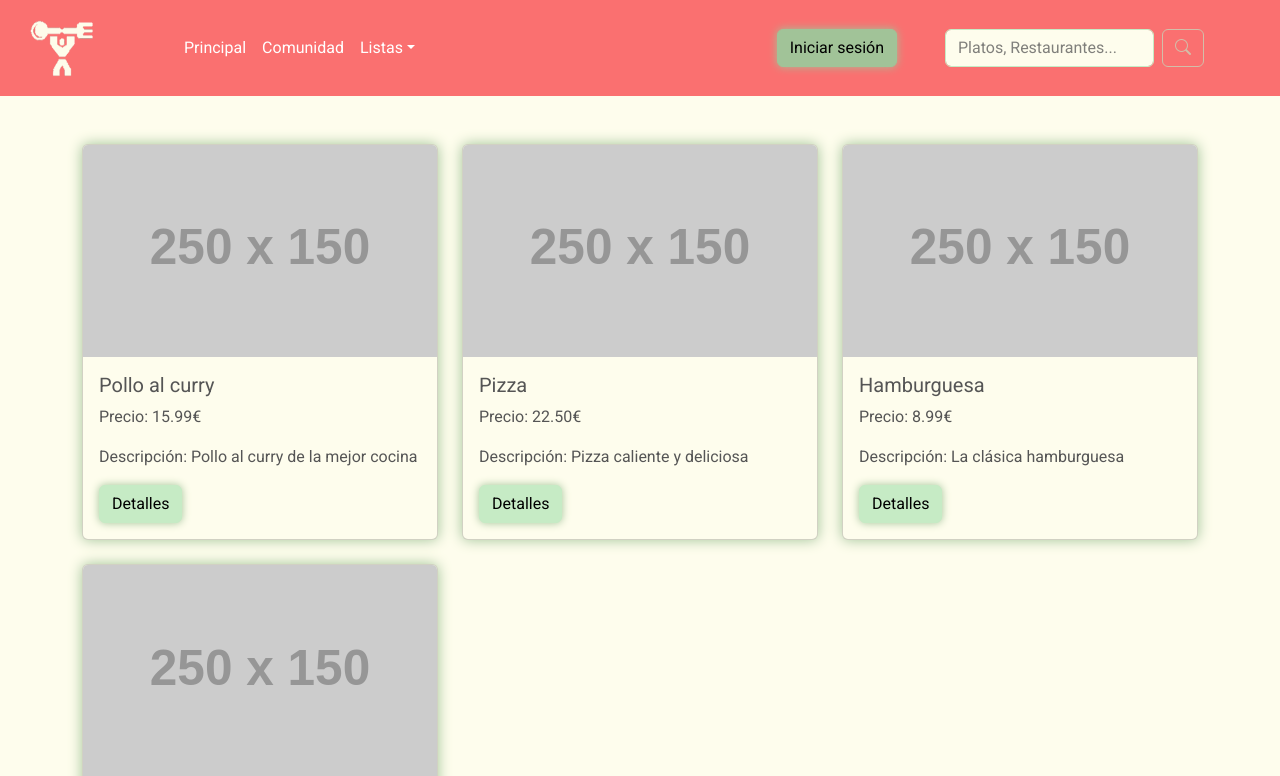
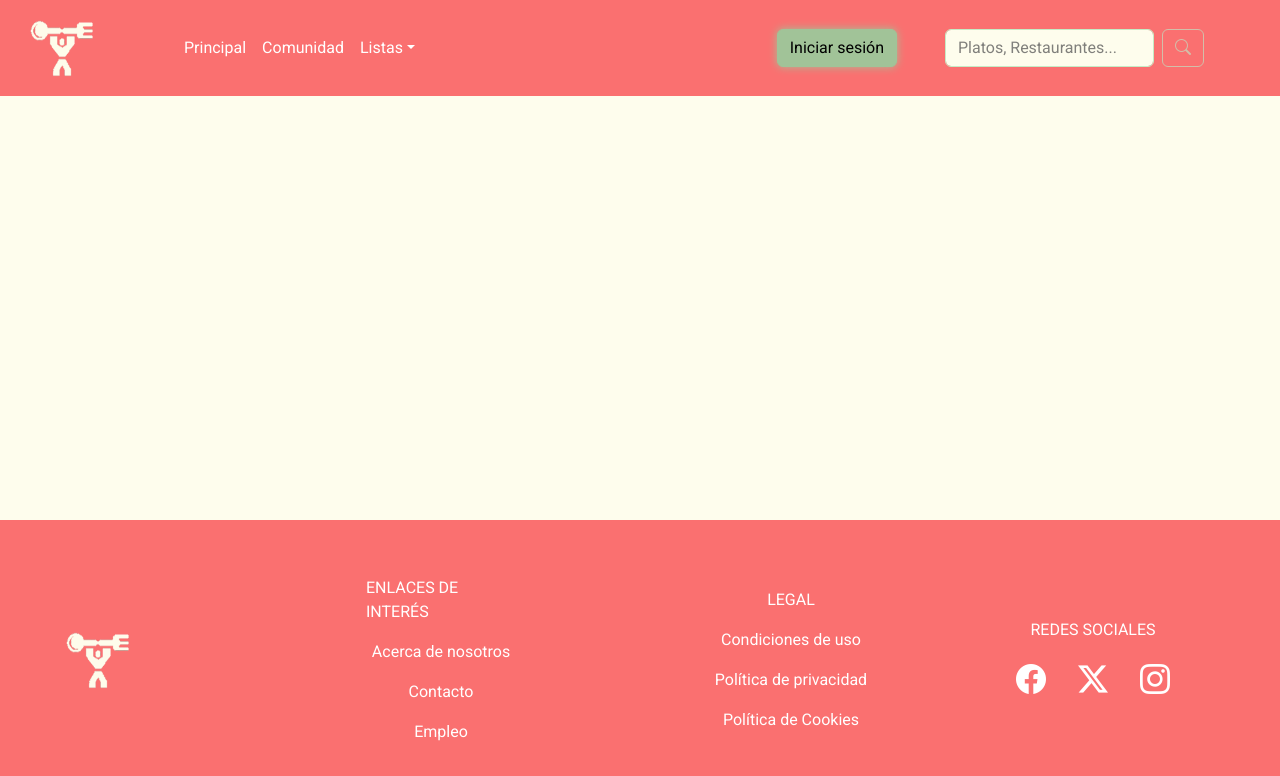
Before and after one commit to KevinB00/nutri-delivery, a React (Vite) app: page /platos in a window 1280 px wide. Shown: the top 776 px of the page. Built offline with nearby package versions, Linux system fonts and the light colour scheme.

Commit message:
Lista de platos de restaurante, y plantilla para getPlatos

```diff
--- a/src/App.jsx
+++ b/src/App.jsx
@@ -6,7 +6,6 @@ import Register from './pages/Register/register';
 import ListaPlatos from './pages/ListaPlatos/listaPlatos';
 import ListaRestaurantes from './pages/ListaRestaurante/listaRestaurantes';
 import InfoPlato from './pages/InfoPlato/infoPlato';
-import PlatosRestaurante from './pages/PlatosRestaurante/platosRestaurante';
 
 function App() {
   return (
@@ -20,10 +19,12 @@ function App() {
           <Route path="platos" element={<ListaPlatos />}></Route>
           <Route path='plato/:platoId' element={<InfoPlato />}/>
           <Route path="restaurantes" element={<ListaRestaurantes />}></Route>
-          <Route path='restaurante/:restauranteId/platos' element={<PlatosRestaurante />}/>
+          <Route path='restaurante/:restauranteId/platos' element={<ListaPlatos />}>
+          </Route>
         </Routes>
       </BrowserRouter>
   );
 }
 
+
 export default App;
--- a/src/components/CardRestaurante/cardRestaurante.jsx
+++ b/src/components/CardRestaurante/cardRestaurante.jsx
@@ -23,7 +23,7 @@ const CardRestaurante = (props) => {
         <Card.Text>
           Horario de cierre: {props.horarioCierre}
         </Card.Text>
-        <Button variant="cuartet" href={`/restaurante/${props.id}/platos`}>Ver platos</Button>
+        <Button variant="cuartet" href={`restaurante/${props.id}/platos`}>Ver platos</Button>
       </Card.Body>
     </Card>
   )
--- a/src/pages/ListaPlatos/listaPlatos.jsx
+++ b/src/pages/ListaPlatos/listaPlatos.jsx
@@ -4,30 +4,44 @@ import Col from 'react-bootstrap/Col';
 import HeaderComponent from '../../components/Header/header';
 import FooterComponent from '../../components/Footer/footer';
 import CardPlato from '../../components/CardPlato/cardPlato';
+//import useParams from 'react-router-dom';
+//import { useEffect, useState } from 'react';
+//import getPlatos from '../../util/getPlatos.php';
 import './listaPlatos.sass';
 
 const ListaPlatos = () => {
-    return(
+    //const [platos, setPlatos] = useState([]);
+    //const { restauranteId } = useParams('restauranteId');
+
+    // useEffect(() => {
+    //     const fetchPlatos = async () => {
+    //         let platosData = [];
+    //         if (restauranteId) {
+    //             platosData = await getPlatos(restauranteId);
+    //         } else {
+    //             platosData = await getPlatos();
+    //         }
+    //         setPlatos(platosData);
+    //     };
+    //     fetchPlatos();
+    // }, [restauranteId]);
+
+    return (
         <>
             <HeaderComponent />
 
-            <Container className="mt-5 mb-5 lista-platos-container" style={{marginTop: "60px"}}>
+            {/*<Container className="mt-5 mb-5 lista-platos-container" style={{ marginTop: "60px" }}>
                 <Row xs={1} md={2} lg={3} className="g-4">
-                    {[
-                        { id: 1, nombre: 'Pollo al curry', precio: 15.99, img: 'https://via.placeholder.com/250x150', descripcion: 'Pollo al curry de la mejor cocina' },
-                        { id: 2, nombre: 'Pizza', precio: 22.50, img: 'https://via.placeholder.com/250x150', descripcion: 'Pizza caliente y deliciosa' },
-                        { id: 3, nombre: 'Hamburguesa', precio: 8.99, img: 'https://via.placeholder.com/250x150', descripcion: 'La clásica hamburguesa' },
-                        { id: 4, nombre: 'Pizza vegana', precio: 19.99, img: 'https://via.placeholder.com/250x150', descripcion: 'Pizza vegana con todo' }
-                    ].map((plato) => (
+                    {platos.map((plato) => (
                         <Col key={plato.id} xs={12}>
                             <CardPlato id={plato.id} nombre={plato.nombre} precio={plato.precio} img={plato.img} descripcion={plato.descripcion} />
                         </Col>
                     ))}
                 </Row>
-            </Container>
+                </Container>*/}
             <FooterComponent />
         </>
-    )
+    );
 }
 
-export default ListaPlatos
+export default ListaPlatos;
--- a/src/pages/PlatosRestaurante/platosRestaurante.jsx
+++ /dev/null
@@ -1,5 +0,0 @@
-import './platosRestaurante.sass';
-
-const PlatosRestaurante = () => {}
-
-export default PlatosRestaurante
```
Also changed, not shown: 1 other file (tests, documents, lock files or other folders).
